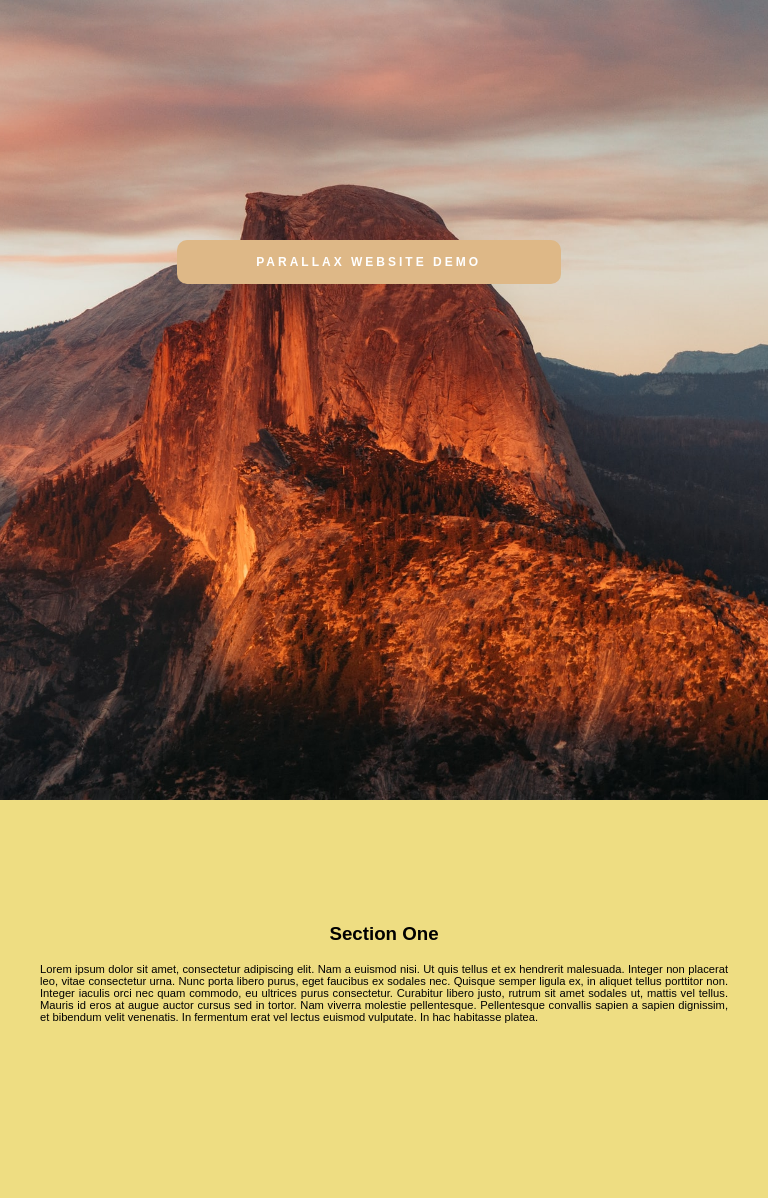
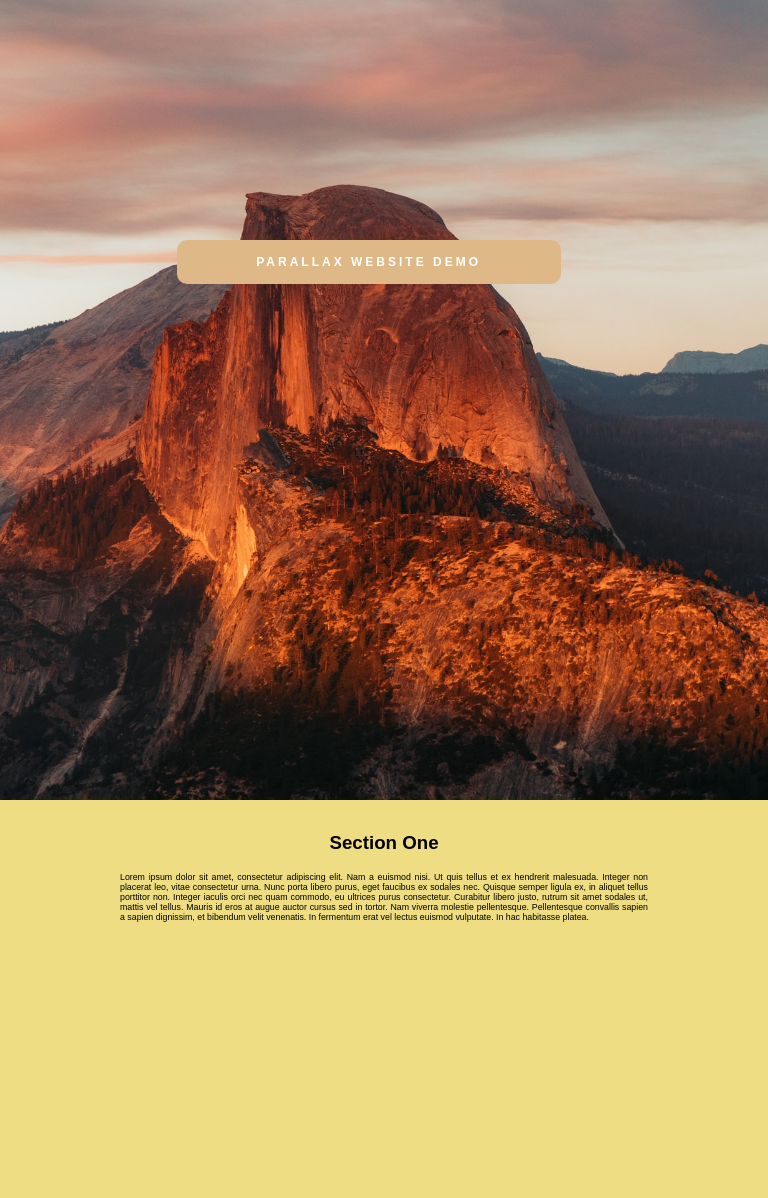
Before and after one commit to radu-kifan/Parrallax-effect, a plain HTML site: page index.html in a window 768 px wide. Shown: the top 1198 px of the page. Drawn offline with Linux system fonts and the light colour scheme.

Commit message:
Add files via upload

```diff
--- a/style.css
+++ b/style.css
@@ -112,18 +112,10 @@ h2{
  }
 
  p{
-  font-size: 0.70rem;
+  font-size:55%;
  }
-
- h3{
-  padding-top:4rem;
- }
-
-  #sectionOne,#sectionTwo,#sectionTwoImage,#sectionThree,#sectionThreeImage{
-
-  padding:5vh;
-
-  }
-
+#sectionOne,#sectionTwo,#sectionThree{
+  padding-top: 0.8rem;
+}
 
 }
```
